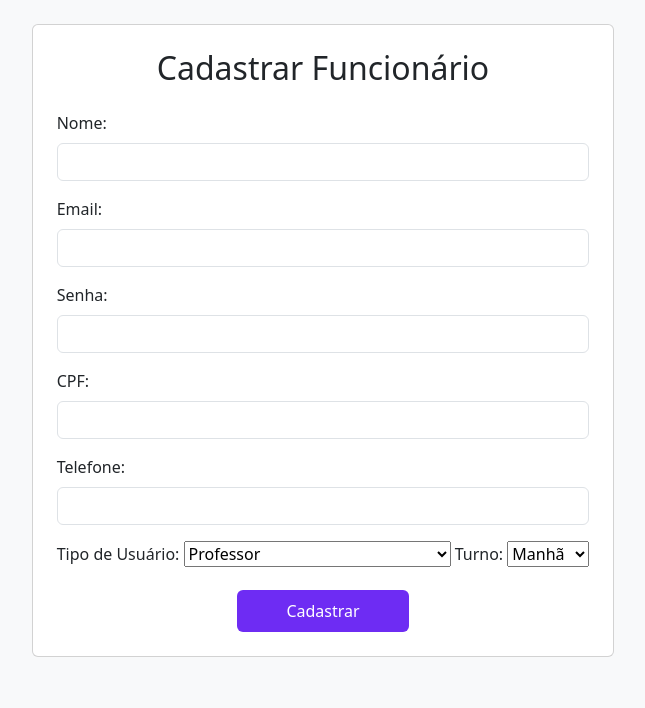
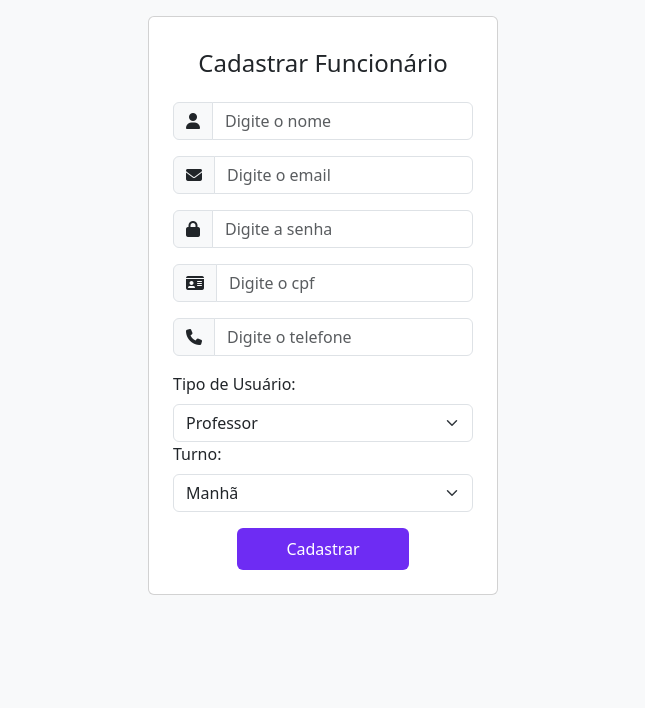
Before and after one commit to vittorioaugusto/controle_frequencia, a PHP site: page /cadastro.php in a window 1280 px wide. Shown: the part 92-800 px from the top of the page, without its empty margins (317-962 px from the left). Run offline with PHP 8.4, Linux system fonts and the light colour scheme; the visitor is signed in with stand-in values (Sample User, id 1); some libraries are stand-ins or nearby versions.

Commit message:
update 37

```diff
--- a/cadastro.php
+++ b/cadastro.php
@@ -28,6 +28,7 @@ if ($_SESSION['tipo_usuario'] === 'Administrador') {
 
     <!-- Biblioteca icones -->
     <script src="https://kit.fontawesome.com/f2c34800e3.js" crossorigin="anonymous"></script>
+    <link rel="stylesheet" href="https://fonts.googleapis.com/css2?family=Material+Symbols+Outlined:opsz,wght,FILL,GRAD@48,400,0,0" />
 
     <link rel="stylesheet" href="style.css">
     <title>Cadastrar Funcionário</title>
@@ -93,32 +94,47 @@ if ($_SESSION['tipo_usuario'] === 'Administrador') {
     </header>
 
     <div class="container">
-        <div class="card p-2 mt-4">
+        <div class="card p-2 mt-3">
             <div class="card-body">
                 <form action="processar_cadastro.php" method="POST">
-                    <h2 class="card-title mb-4 text-center">Cadastrar Funcionário</h2>
-                    <div class="mb-3">
-                        <label for="nome" class="form-label">Nome:</label>
-                        <input type="text" name="nome" class="form-control" required>
+                    <h4 class="card-title mb-3 p-2 text-center">Cadastrar Funcionário</h4>
+                    <div class="mb-3 input-group">
+                        <span class="input-group-text">
+                            <i class="fas fa-user fa-1x"></i>
+                        </span>
+                        <label for="nome" class="form-label visually-hidden">Nome:</label>
+                        <input type="text" name="nome" class="form-control" placeholder="Digite o nome" required>
                     </div>
-                    <div class="mb-3">
-                        <label for="email" class="form-label">Email:</label>
-                        <input type="email" name="email" class="form-control" required>
+                    <div class="mb-3 input-group">
+                        <span class="input-group-text">
+                            <i class="fas fa-envelope fa-1x"></i>
+                        </span>
+                        <label for="email" class="form-label visually-hidden">Email:</label>
+                        <input type="email" name="email" class="form-control" placeholder="Digite o email" required>
                     </div>
-                    <div class="mb-3">
-                        <label for="senha" class="form-label">Senha:</label>
-                        <input type="text" name="senha" class="form-control" required>
+                    <div class="mb-3 input-group">
+                        <span class="input-group-text">
+                            <i class="fas fa-lock fa-1x"></i>
+                        </span>
+                        <label for="senha" class="form-label visually-hidden">Senha:</label>
+                        <input type="text" name="senha" class="form-control" placeholder="Digite a senha" required>
                     </div>
-                    <div class="mb-3">
-                        <label for="cpf" class="form-label">CPF:</label>
-                        <input type="number" name="cpf" class="form-control" required>
+                    <div class="mb-3 input-group">
+                        <span class="input-group-text">
+                            <i class="fas fa-id-card fa-1x"></i>
+                        </span>
+                        <label for="cpf" class="form-label visually-hidden">CPF:</label>
+                        <input type="number" name="cpf" class="form-control" placeholder="Digite o cpf" required>
                     </div>
-                    <div class="mb-3">
-                        <label for="telefone" class="form-label">Telefone:</label>
-                        <input type="text" name="telefone" class="form-control" required>
+                    <div class="mb-3 input-group">
+                        <span class="input-group-text">
+                            <i class="fas fa-phone fa-1x"></i>
+                        </span>
+                        <label for="telefone" class="form-label visually-hidden">Telefone:</label>
+                        <input type="text" name="telefone" class="form-control" placeholder="Digite o telefone" required>
                     </div>
                     <label for="tipo_usuario" class="form-label">Tipo de Usuário:</label>
-                    <select name="tipo_usuario" required>
+                    <select name="tipo_usuario" class="form-select" required>
                         <option value="Professor">Professor</option>
                         <option value="Funcionário de suporte ao aluno">Funcionário de suporte ao aluno</option>
                         <option value="Funcionário de manutenção">Funcionário de manutenção</option>
@@ -126,12 +142,12 @@ if ($_SESSION['tipo_usuario'] === 'Administrador') {
                         <option value="Estagiário">Estagiário</option>
                     </select>
                     <label for="turno" class="form-label">Turno:</label>
-                    <select name="turno" required>
+                    <select name="turno" class="form-select" required>
                         <option value="Manhã">Manhã</option>
                         <option value="Tarde">Tarde</option>
                         <option value="Noite">Noite</option>
                         <option value="Integral">Integral</option>
-                    </select><br>
+                    </select>
                     <div class="text-center">
                         <button type="submit" class="btn btn-custom-color px-5 py-2 mt-3" value="Cadastrar">Cadastrar</button>
                     </div>
--- a/funcionarios.php
+++ b/funcionarios.php
@@ -47,7 +47,6 @@ $resultUsuarios = mysqli_query($conexao, $queryUsuarios);
 </head>
 
 <body>
-
     <header>
         <nav class="navbar navbar-expand-lg navbar-dark">
             <div class="container-fluid">
@@ -106,7 +105,7 @@ $resultUsuarios = mysqli_query($conexao, $queryUsuarios);
     </header>
 
     <div class="container">
-        <div class="p-1">
+        <div class="p-1 mt-3">
             <div class="card-body">
                 <form method="post" action="funcionarios.php" onsubmit="return validarFormulario();" class="row g-3">
                     <h3 class="card-title mb-1 text-center">Filtrar Funcionários</h3>
@@ -134,7 +133,7 @@ $resultUsuarios = mysqli_query($conexao, $queryUsuarios);
         <section class="w-100 d-flex flex-column
         justify-content-center align-items-center text-dark fs-5">
 
-            <table class="table w-50 border">
+            <table class="table w-75 table-bordered">
                 <div class="card-body">
                     <thead>
                         <h3>
--- a/index.php
+++ b/index.php
@@ -32,14 +32,14 @@
                     <h2 class="card-title mb-4 text-center">Login</h2>
                     <div class="mb-3 input-group">
                         <span class="input-group-text" title="Email">
-                            <i class="material-symbols-outlined"> mail</i>
+                            <i class="fas fa-envelope fa-1x"></i>
                         </span>
                         <label for="email" class="form-label visually-hidden">Email:</label>
                         <input type="text" name="email" class="form-control" placeholder="Digite seu email" required>
                     </div>
                     <div class="mb-3 input-group">
                         <span class="input-group-text" title="Senha">
-                            <i class="material-symbols-outlined"> password</i>
+                            <i class="fas fa-lock fa-1x"></i>
                         </span>
                         <label for="senha" class="form-label visually-hidden">Senha:</label>
                         <input type="password" name="senha" id="senha" class="form-control" placeholder="Digite sua senha" required>
```
Also changed, not shown: processar_frequencia.php (+21 -60 lines).
